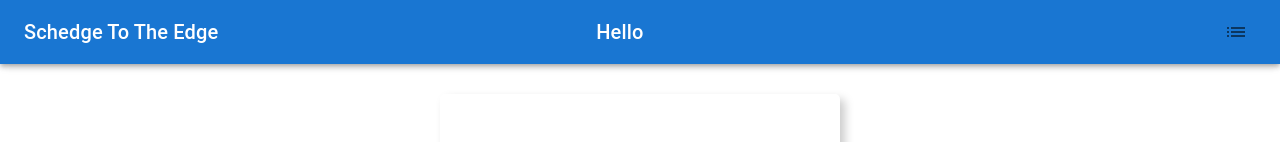
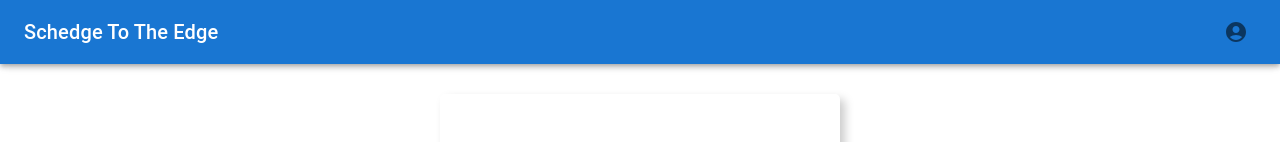
Before and after one commit to 2High4This/final_proj, a React (Vite) app in the folder maybe/: page / in a window 1280 px wide. Shown: the top 142 px of the page. Built offline with nearby package versions, Linux system fonts and the light colour scheme.

Commit message:
need to work on logout at menu.

```diff
--- a/maybe/src/comps/appbar.jsx
+++ b/maybe/src/comps/appbar.jsx
@@ -1,26 +1,34 @@
-import { Typography, AppBar, Toolbar, IconButton, Drawer, CssBaseline, Stack } from '@mui/material';
-import CloseIcon from '@mui/icons-material/Close';
-import ListIcon from '@mui/icons-material/List';
-import { useState } from 'react';
+import { Typography, AppBar, Toolbar, IconButton, MenuList, MenuItem, CssBaseline, Stack, Paper, ClickAwayListener, Menu } from '@mui/material';
+import AccountCircleIcon from '@mui/icons-material/AccountCircle';
+import LogoutIcon from '@mui/icons-material/Logout';
+import { useLocation } from 'react-router-dom';
+import { useEffect, useState } from 'react';
 
 import useAuth from '../things_for_auth/useAuth';
 import { styles } from '../style';
 
 export function MyAppBar() {
 
-    const { auth } = useAuth(); // get current user
-    const loggedUser = auth.name;
+    let location = useLocation();
+    const [anchorEl, setAnchorEl] = useState(null);
+    const open = Boolean(anchorEl);
 
-    const [openDrawer, setOpenDrawer] = useState(false);
+    const handleClick = (event) => {
+        setAnchorEl(event.currentTarget);
+    };
 
-    // const toggleDrawer = ((change) => {
-    //     // if (openDrawer) {
-    //     //     styles.appbar.width = '100%';
-    //     // } else {
-    //     //     styles.appbar.width = `calc(100% - ${drawerWidth}px)`;
-    //     // }
-    //     setOpenDrawer(change);
-    // });
+    const handleClose = () => {
+        setAnchorEl(null);
+    };
+
+
+    // const { auth } = useAuth(); // get current user
+    // const loggedUser = auth.name;
+
+    // useEffect(() => {
+    //     { location === 'In' ? { flexGrow: `0.66` } : { flexGrow: `1` } }
+    //     console.log("changed");
+    // }, [location])
 
     return (
         <>
@@ -35,43 +43,43 @@ export function MyAppBar() {
                     {/* <Stack flexDirection='row' justifyContent='space-evenly'> */}
 
                     <Typography
-                        sx={{ flexGrow: `0.66` }}
+                        sx={styles.title}
                         variant='h6'
                     >
                         Schedge To The Edge
                     </Typography>
 
-                    <Typography
-                        sx={{ flexGrow: `1` }}
-                        variant='h6'
-                    >
-                        Hello {loggedUser}
-                    </Typography>
 
                     <IconButton
-                        onClick={() => setOpenDrawer(true)}
+                        id='open-button'
+                        onClick={handleClick}
+                        aria-controls={open ? 'basic-menu' : undefined}
+                        aria-expanded={open ? 'true' : undefined}
+                        aria-haspopup="true"
                     >
-                        <ListIcon />
+                        <AccountCircleIcon />
                     </IconButton>
-                    {/* </Stack> */}
-                    <Stack flexDirection='column'>
-                        <Drawer
-                            sx={styles.drawer}
-                            open={openDrawer}
-                            anchor='right'
-                        >
-                            <IconButton
-                                onClick={() => { setOpenDrawer(false) }}>
-                                <CloseIcon />
-                            </IconButton>
-                            <Typography paddingLeft={1}>
-                                Item one
-                            </Typography>
-                            <Typography paddingLeft={1}>
-                                Item two
-                            </Typography>
-                        </Drawer>
-                    </Stack>
+
+                    <Paper>
+                        <ClickAwayListener onClickAway={handleClose}>
+                            <Menu
+                                anchorEl={anchorEl}
+                                open={open}
+                                onClose={handleClose}
+                                MenuListProps={{
+                                    'aria-labelledby': 'open-button',
+                                }}>
+                                <MenuList
+                                    autoFocusItem={open}
+                                    aria-labelledby="composition-button"
+                                >
+                                    <MenuItem onClick={handleClose}>
+                                        LogOut <LogoutIcon />
+                                    </MenuItem>
+                                </MenuList>
+                            </Menu>
+                        </ClickAwayListener>
+                    </Paper>
                 </Toolbar>
             </AppBar>
 
--- a/maybe/src/mainPage.jsx
+++ b/maybe/src/mainPage.jsx
@@ -241,7 +241,7 @@ export function App() {
             startAccessor="start"
             endAccessor="end"
             dayLayoutAlgorithm="no-overlap"
-            style={{ height: 500, margin: `50px` }}
+            style={{ maxHeight: 600, margin: `50px` }}
           />
         </> : <>
           <Stack flexDirection='column' margin='dense'>
```
